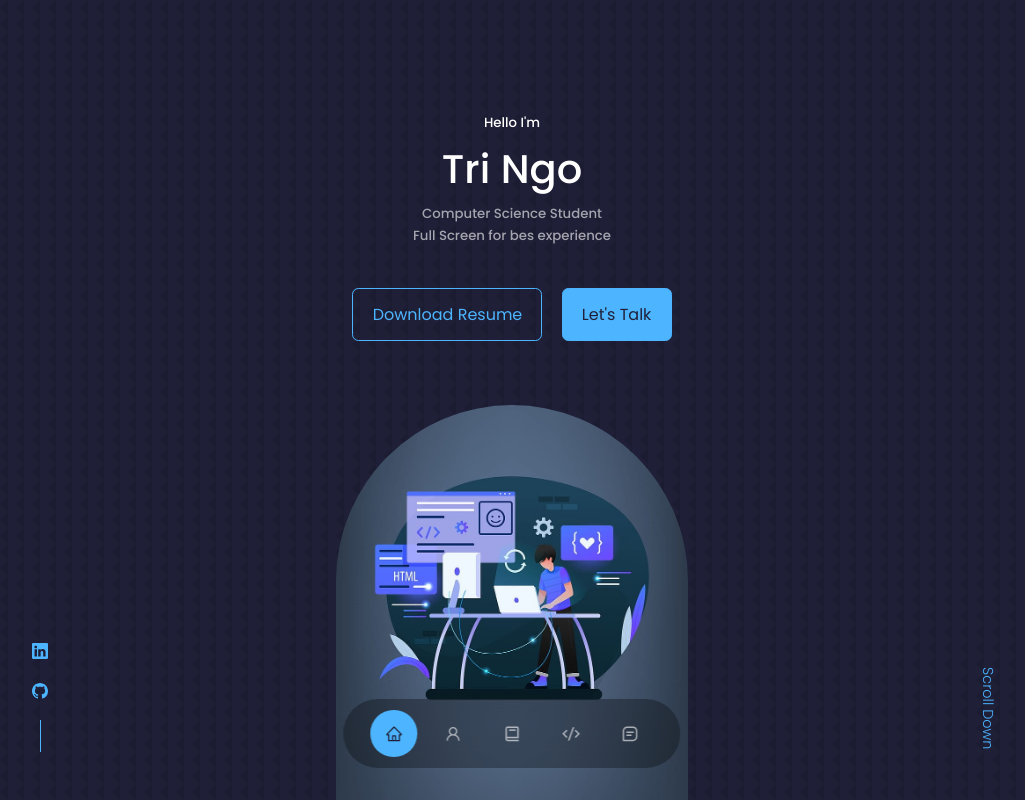
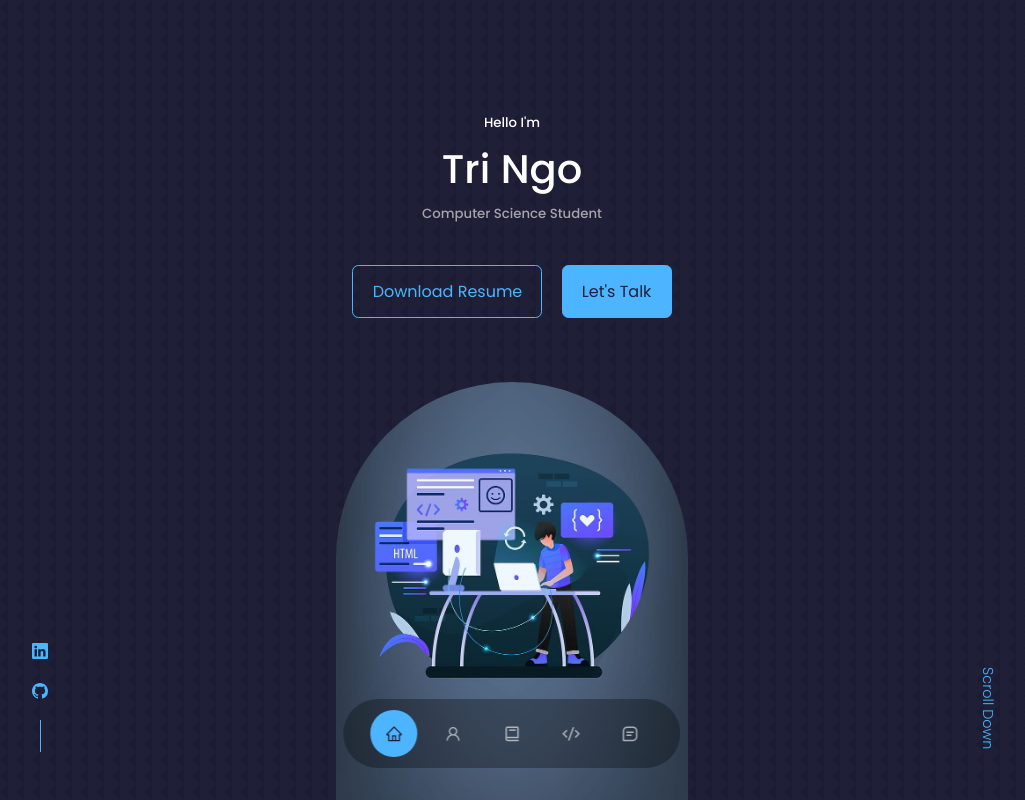
Before and after one commit to TriDevelopers/portfolio-website, a React (Create React App) app: page / in a window 1280 px wide. Shown: the top 800 px of the page, without its empty margins (128-1153 px from the left). Built offline with nearby package versions, Linux system fonts and the light colour scheme.

Commit message:
Add link to website

```diff
--- a/src/components/header/Header.jsx
+++ b/src/components/header/Header.jsx
@@ -11,7 +11,6 @@ const Header = () => {
         <h5>Hello I'm</h5>
         <h1>Tri Ngo</h1>
         <h5 className="text-light">Computer Science Student</h5>
-        <h5 className="text-light">Full Screen for bes experience</h5>
         <CTA />
         <HeaderSocials />
 
--- a/src/components/portfolio/Portfolio.jsx
+++ b/src/components/portfolio/Portfolio.jsx
@@ -24,7 +24,7 @@ const data = [
     image: IMG3,
     title: 'Portfolio Website',
     github: 'https://github.com/TriDevelopers/portfolio-website',
-    presentation: 'https://github.com'
+    presentation: 'https://tri-ngo-portfolio.netlify.app'
   }
 ]
 
```
